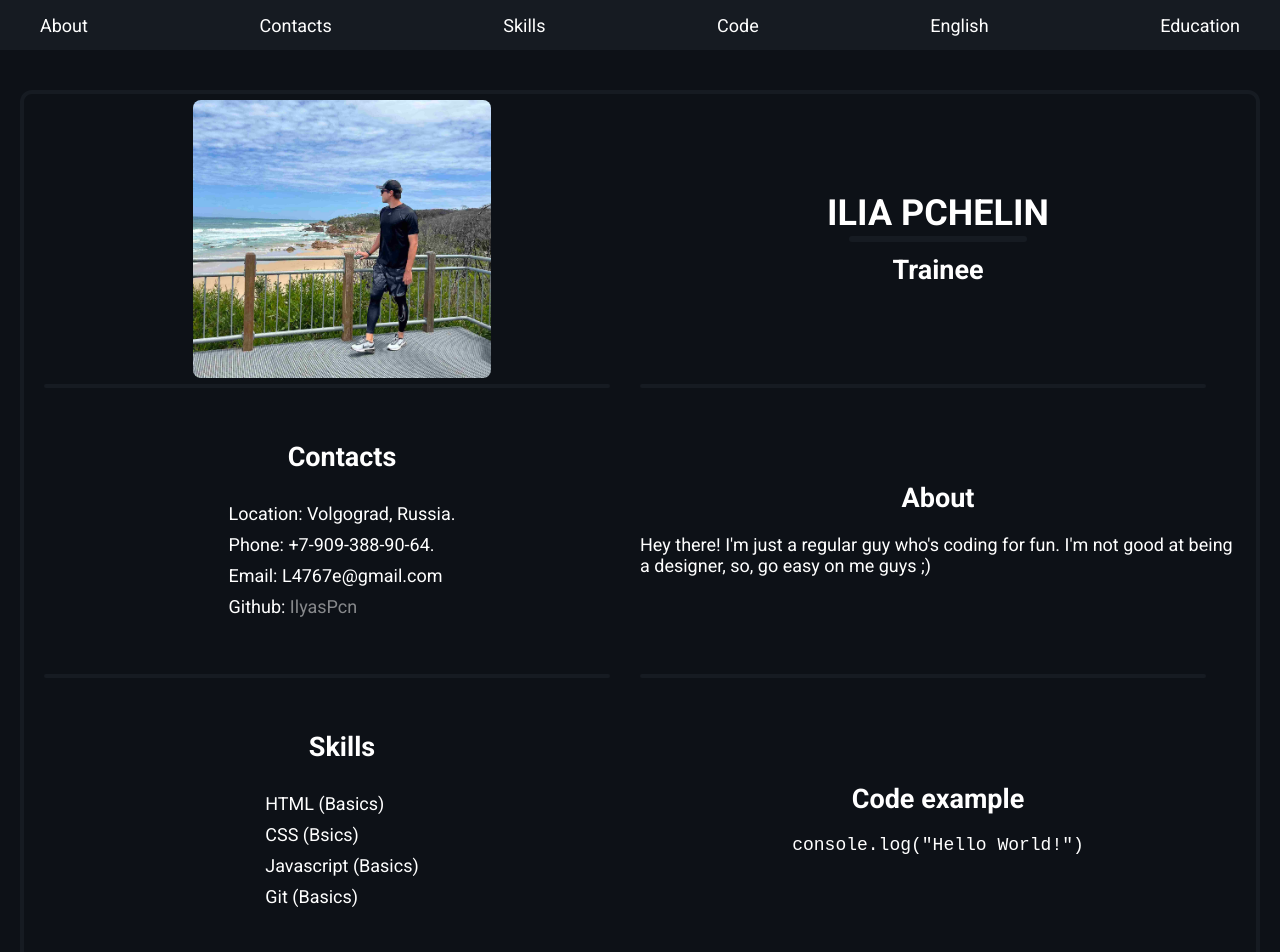
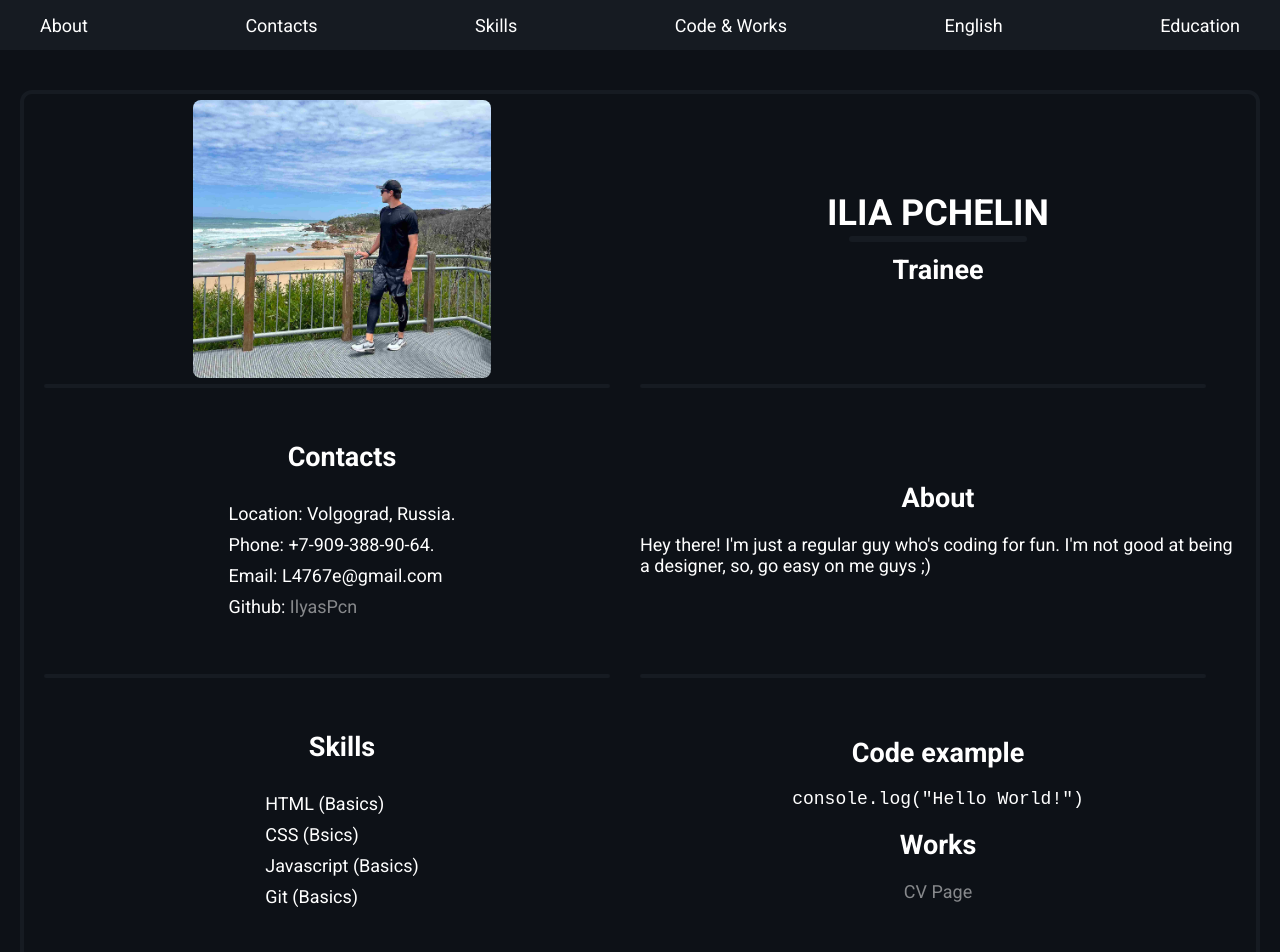
Before and after one commit to IlyasPcn/rsschool-cv, a plain HTML site: page index.html in a window 1280 px wide. Shown: the top 952 px of the page. Drawn offline with Linux system fonts and the light colour scheme.

Commit message:
feat: add works

```diff
--- a/index.html
+++ b/index.html
@@ -4,7 +4,7 @@
     <meta charset="UTF-8">
     <meta http-equiv="X-UA-Compatible" content="IE=edge">
     <meta name="viewport" content="width=device-width, initial-scale=1.0">
-    <title>Document</title>
+    <title>Sivishechka</title>
     <link rel="stylesheet" href="./style.css">
     <link href="https://fonts.googleapis.com/css2?family=Roboto:wght@400;700;900&display=swap" rel="stylesheet">
 </head>
@@ -17,7 +17,7 @@
                         <li class="nav__list-item"> <a href="#about">About</a> </li>
                         <li class="nav__list-item"> <a href="#contacts">Contacts</a> </li>
                         <li class="nav__list-item"> <a href="#skills">Skills</a> </li>
-                        <li class="nav__list-item"> <a href="#code">Code</a> </li>
+                        <li class="nav__list-item"> <a href="#code">Code & Works</a> </li>
                         <li class="nav__list-item"> <a href="#english">English</a> </li>
                         <li class="nav__list-item"> <a href="#education">Education</a> </li>
                     </ul>
@@ -64,6 +64,10 @@
                     <div class="block__item code" id="code">
                         <h2 class="block__title">Code example</h2>
                         <pre><code>console.log("Hello World!")</code></pre>
+                        <h2 class="block__title">Works</h2>
+                        <ul>
+                            <li><a href="https://ilyaspcn.github.io/rsschool-cv/" class="cv-link">CV Page</a></li>
+                        </ul>
                     </div>
                 </div>
                 <div class="block block4">
--- a/style.css
+++ b/style.css
@@ -153,3 +153,6 @@ button {
     top: 105%;
 
 }
+.cv-link {
+    opacity: 0.5;
+}
```
